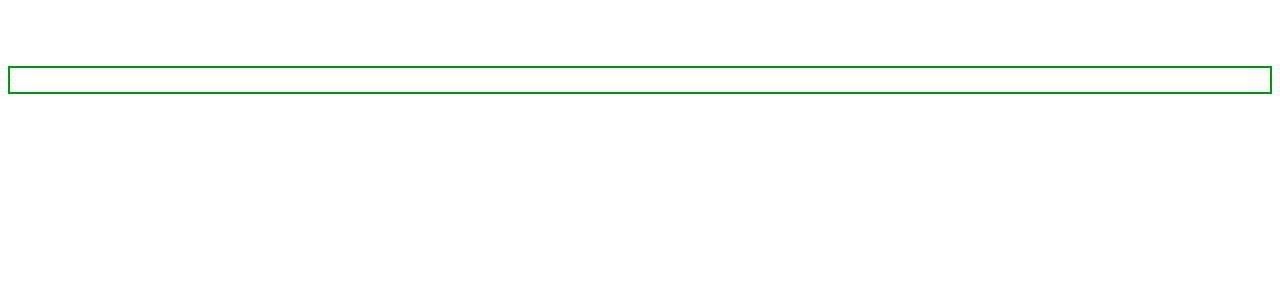
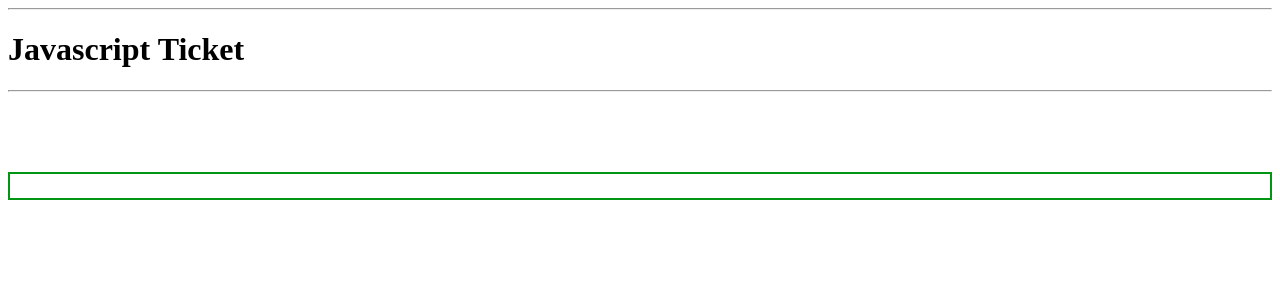
Before and after one commit to JasoXDDD/workingFastpages, a Jekyll site: the page built from _posts/2023-05-29-javascript-snippets.md, in a window 1280 px wide. Shown: the top 300 px of the page. Built offline with Jekyll 4.4.1, drawn with Linux system fonts in a browser that asks for light colours.

Commit message:
modified:   _posts/2023-05-29-javascript-snippets.md

```diff
--- a/_posts/2023-05-29-javascript-snippets.md
+++ b/_posts/2023-05-29-javascript-snippets.md
@@ -1,3 +1,6 @@
+-----
+# Javascript Ticket
+-----
 <h1 style="color:white; text-align: center;">Table</h1>
 <style>
   #sample_style{
```
